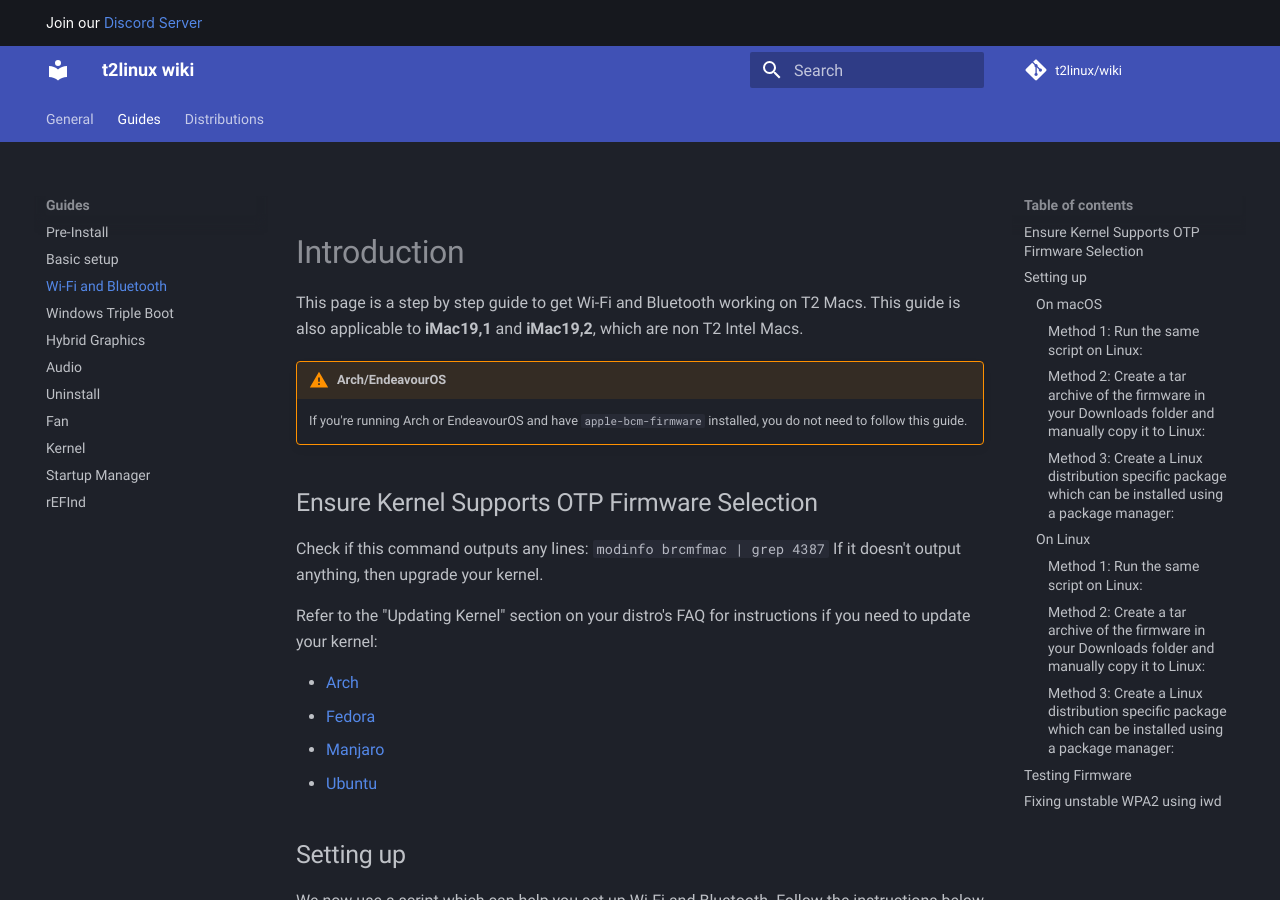
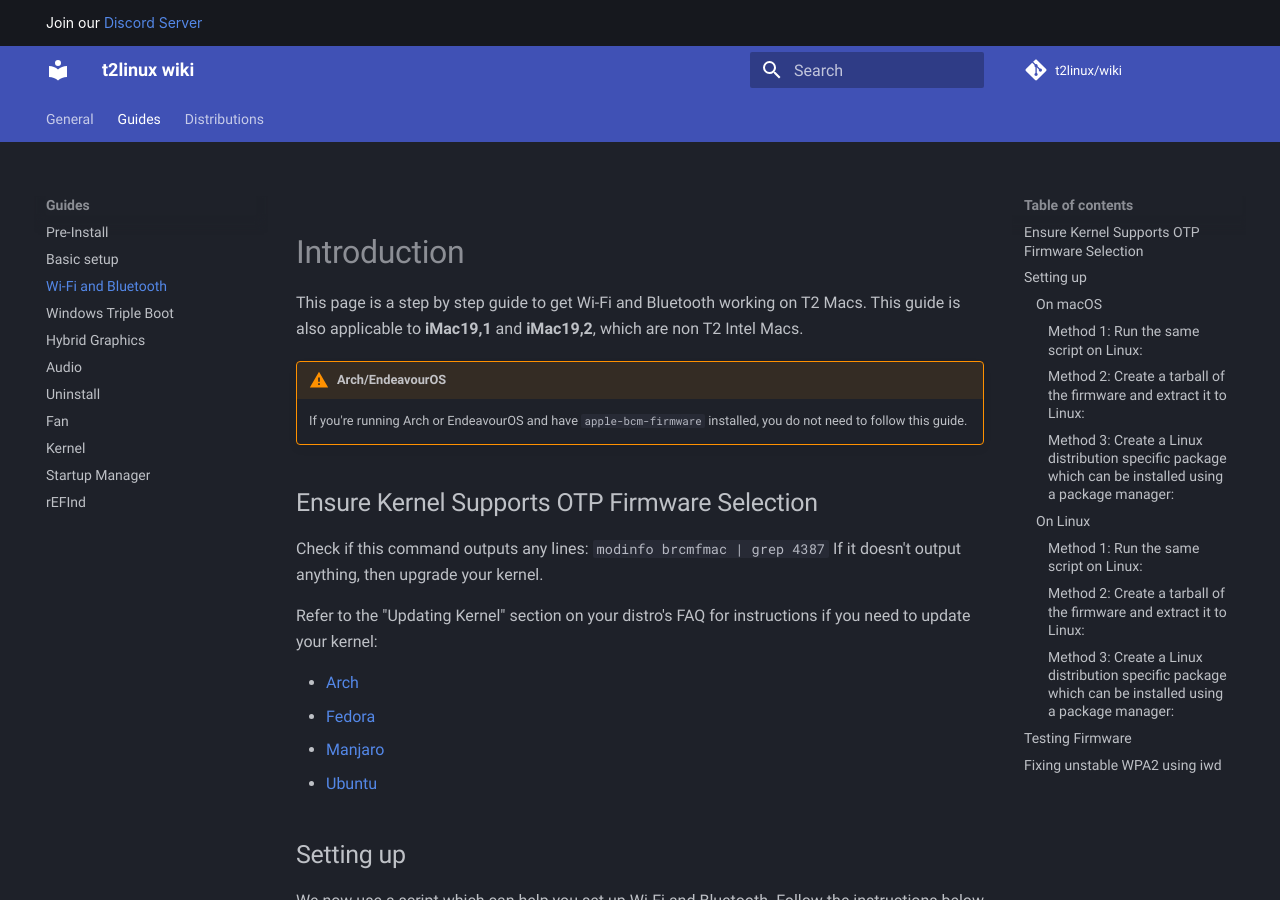
Before and after one commit to t2linux/wiki, an MkDocs documentation site: the page built from docs/guides/wifi-bluetooth.md, in a window 1280 px wide and 900 px high. Built offline with MkDocs 1.6.1 and Material for MkDocs 9.7.7, drawn with Linux system fonts in a browser that asks for light colours; comment, search, counter and statistics services are not loaded.

Commit message:
Update wifi-bluetooth.md

````diff
--- a/docs/guides/wifi-bluetooth.md
+++ b/docs/guides/wifi-bluetooth.md
@@ -40,17 +40,17 @@ When you run the script in macOS, it will give you to choose between 3 methods t
     To retrieve the firmware from **EFI** partition in Linux, you shall have to run the same script on Linux. You have 2 options do so, described in detail in [On Linux](#on-linux) section.
 
 === "Method 2"
-    #### Method 2: Create a **tar** archive of the firmware in your Downloads folder and manually copy it to Linux:
+    #### Method 2: Create a tarball of the firmware and extract it to Linux:
 
     If you choose this method, the script will install the following dependencies, if missing, on macOS:
 
-    1. **python3** - Renames the firmware and creates the **tar** archive.
+    1. **python3** - Renames the firmware and creates the tarball.
 
     The script shall automatically detect if any dependency is missing, and if required, will give you the option of installing it. So you need not worry about not having any dependency installed.
 
-    Once the script confirms that you have the necessary dependencies installed, it shall create a **tar** archive of the firmware by the name of `firmware.tar` in your **Downloads** folder.
+    Once the script confirms that you have the necessary dependencies installed, it shall create a tarball of the firmware by the name of `firmware.tar` in your **Downloads** folder.
 
-    Now you have to extract the firmware in the **tar** archive to Linux. The procedure has been described in detail in [On Linux](#on-linux) section.
+    Now you have to extract the firmware in the tarball to Linux. The procedure has been described in detail in [On Linux](#on-linux) section.
 
 === "Method 3"
     #### Method 3: Create a Linux distribution specific package which can be installed using a package manager:
@@ -107,9 +107,9 @@ Once you have run the script on macOS, depending on the method you chose, the st
         This option shall be useful if you are unable to copy the script to Linux.
 
 === "Method 2"
-    #### Method 2: Create a tar archive of the firmware in your Downloads folder and manually copy it to Linux:
+    #### Method 2: Create a tarball of the firmware and extract it to Linux:
 
-    Now we extract the **tar** archive of the firmware which was saved in the **Downloads** folder in macOS as `firmware.tar` In order to do so, copy `firmware.tar` to Linux and extract the firmware to `/lib/firmware/brcm` by running the following:
+    Now we extract the tarball of the firmware which was saved in the **Downloads** folder in macOS as `firmware.tar` In order to do so, copy `firmware.tar` to Linux and extract the firmware to `/lib/firmware/brcm` by running the following:
 
     ```bash
     sudo tar -v -xC /lib/firmware/brcm -f /path/to/firmware.tar
@@ -117,7 +117,7 @@ Once you have run the script on macOS, depending on the method you chose, the st
 
     !!! note
 
-        Replace `/path/to/firmware.tar` with the actual path of the archive. For example, if `firmware.tar` is copied to the Downloads folder in Linux, command to be run would be `sudo tar -v -xC /lib/firmware/brcm -f $HOME/Downloads/firmware.tar`
+        Replace `/path/to/firmware.tar` with the actual path of the tarball. For example, if `firmware.tar` is copied to the Downloads folder in Linux, command to be run would be `sudo tar -v -xC /lib/firmware/brcm -f $HOME/Downloads/firmware.tar`
 
     Then reload the Wi-Fi and Bluetooth drivers by running:
 
````
